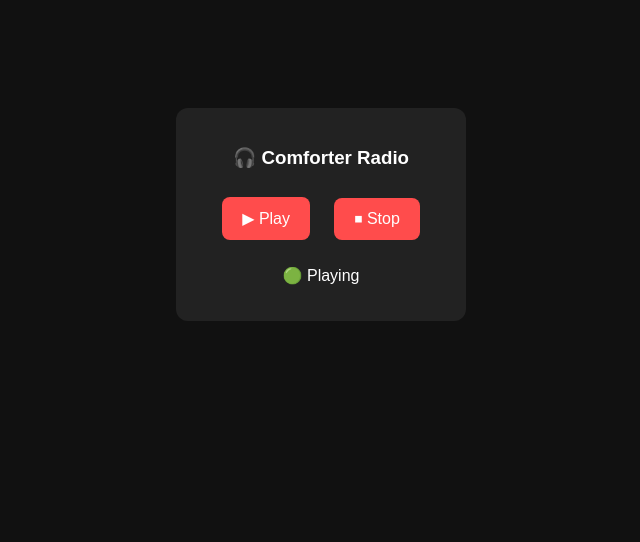
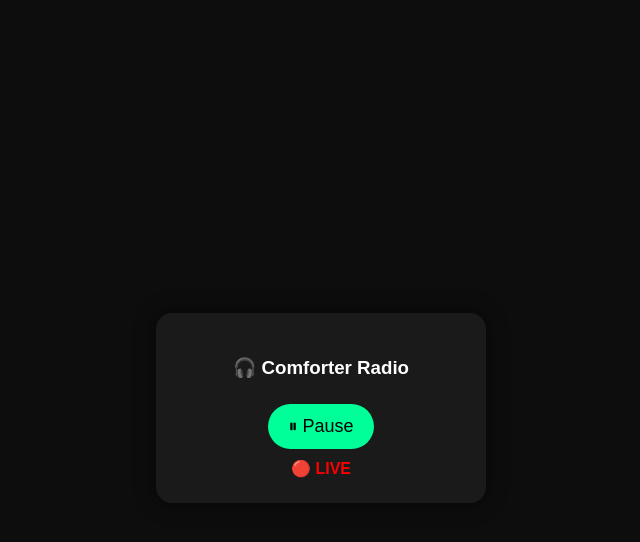
Before and after one commit to Wilsonlightshine/chrafty.in, a plain HTML site: page sathiyavedham.html in a window 1280 px wide. Both pictures are taken after a click on the button "▶ Play". Shown: the whole page, without its empty margins (319-959 px from the left). Drawn offline with Linux system fonts and the light colour scheme.

Commit message:
Add files via upload

```diff
--- a/sathiyavedham.html
+++ b/sathiyavedham.html
@@ -2,91 +2,108 @@
 <html lang="en">
 <head>
 <meta charset="UTF-8">
-  <title>Custom Radio Player</title>
+<title>Pro Radio Player</title>
 <meta name="viewport" content="width=device-width, initial-scale=1.0">
 
 <style>
   body {
-      background: #111;
+    background: #0d0d0d;
     color: #fff;
     font-family: Arial;
-      text-align: center;
-      padding-top: 100px;
+    display: flex;
+    justify-content: center;
+    align-items: center;
+    height: 100vh;
   }
 
-    .player-box {
-      background: #222;
-      padding: 20px;
-      border-radius: 12px;
-      width: 250px;
-      margin: auto;
+  .player {
+    background: #1a1a1a;
+    padding: 25px;
+    border-radius: 16px;
+    width: 280px;
+    text-align: center;
+    box-shadow: 0 0 20px rgba(0,0,0,0.6);
+  }
+
+  h3 {
+    margin-bottom: 15px;
   }
 
   button {
+    background: #00ff99;
+    border: none;
     padding: 12px 20px;
-      border: none;
-      border-radius: 8px;
-      background: #ff4c4c;
-      color: white;
-      font-size: 16px;
+    font-size: 18px;
+    border-radius: 50px;
     cursor: pointer;
-      margin: 10px;
+    margin-top: 10px;
   }
 
-    button:hover {
-      background: #ff1f1f;
+  input[type="range"] {
+    width: 100%;
+    margin-top: 15px;
   }
 
-    /* Hide iframe (real player) */
-    .hidden-player {
+  .live {
+    color: red;
+    margin-top: 10px;
+    font-weight: bold;
+    animation: blink 1s infinite;
+  }
+
+  @keyframes blink {
+    0% {opacity: 1;}
+    50% {opacity: 0.3;}
+    100% {opacity: 1;}
+  }
+
+  iframe {
     width: 0;
     height: 0;
-      border: none;
-      position: absolute;
-      opacity: 0;
+    border: 0;
   }
 </style>
 </head>
 
 <body>
 
-  <div class="player-box">
+<div class="player">
   <h3>🎧 Comforter Radio</h3>
 
-    <button onclick="playRadio()">▶ Play</button>
-    <button onclick="stopRadio()">⏹ Stop</button>
+  <button onclick="togglePlay()" id="btn">▶ Play</button>
 
-    <p id="status">🔴 Not Playing</p>
+  <!-- <input type="range" min="0" max="100" value="100" id="volume"> -->
+
+  <div class="live">🔴 LIVE</div>
 </div>
 
-  <!-- Hidden real player -->
-  <iframe
-    id="radioFrame"
-    class="hidden-player"
-    src="https://embed.radio.co/player/abab912.html"
-    allow="autoplay">
-  </iframe>
+<!-- Hidden iframe -->
+<iframe id="radioFrame" allow="autoplay"></iframe>
 
 <script>
   const frame = document.getElementById("radioFrame");
-    const status = document.getElementById("status");
+  const btn = document.getElementById("btn");
+  const volume = document.getElementById("volume");
 
-    function playRadio() {
-      // Reload iframe to trigger autoplay
-      frame.src = frame.src;
+  let isPlaying = false;
 
-      status.innerText = "🟢 Playing";
+  function togglePlay() {
+    if (!isPlaying) {
+      frame.src = "https://embed.radio.co/player/abab912.html";
+      btn.innerText = "⏸ Pause";
+      isPlaying = true;
+    } else {
+      frame.src = "";
+      btn.innerText = "▶ Play";
+      isPlaying = false;
+    }
   }
 
-    function stopRadio() {
-      // Stop by clearing iframe
-      frame.src = "";
-      setTimeout(() => {
-        frame.src = "https://embed.radio.co/player/abab912.html";
-      }, 500);
-
-      status.innerText = "⏹ Stopped";
-    }
+  // Fake volume (iframe limitation)
+  // volume.addEventListener("input", () => {
+  //   console.log("Volume:", volume.value);
+  //   // iframe audio control not possible (browser restriction)
+  // });
 </script>
 
 </body>
```
Lines whose indentation alone changed are shown as unchanged.
